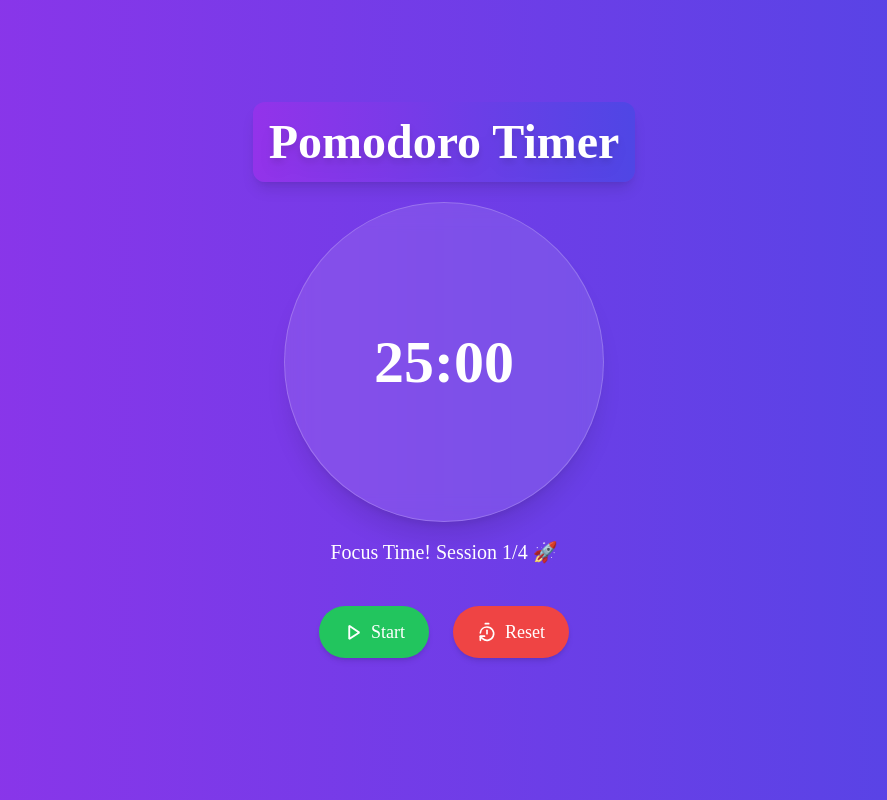
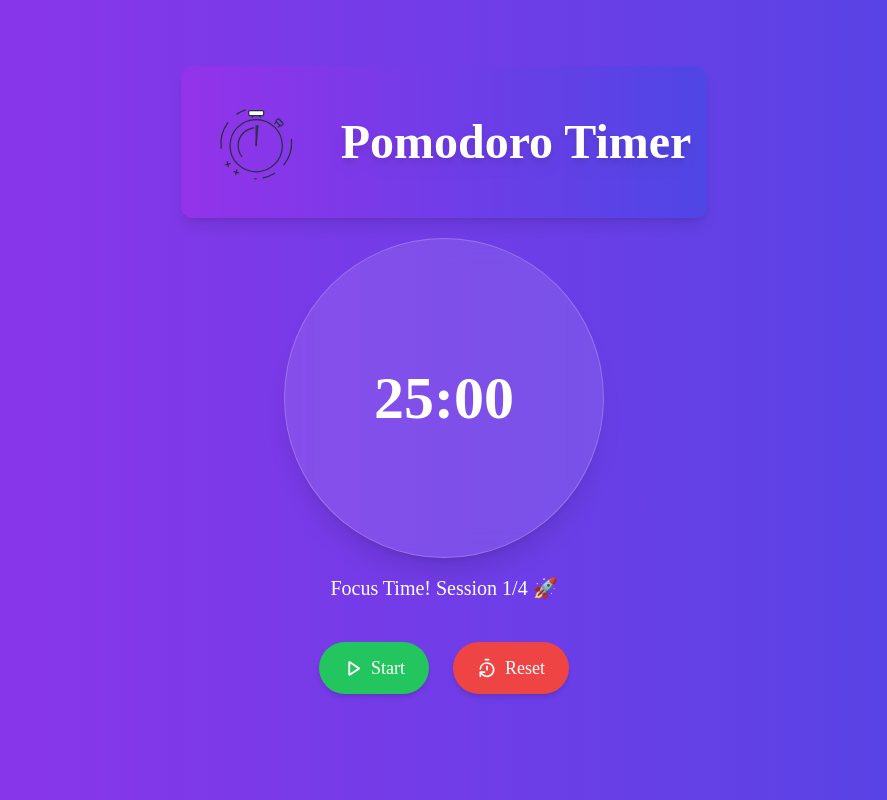
Before and after one commit to mshahidhanif1/Pomodoro, a Next.js app: page / in a window 1280 px wide. Shown: the whole page, without its empty margins (196-1083 px from the left). Built offline with nearby package versions, Linux system fonts and the light colour scheme.

Commit message:
Update page.tsx

```diff
--- a/app/page.tsx
+++ b/app/page.tsx
@@ -18,6 +18,7 @@ export default function Home() {
 
 
   useEffect(() => {
+    setIsClient(true);
     if (!isRunning) return;
 
     const interval = setInterval(() => {
```
